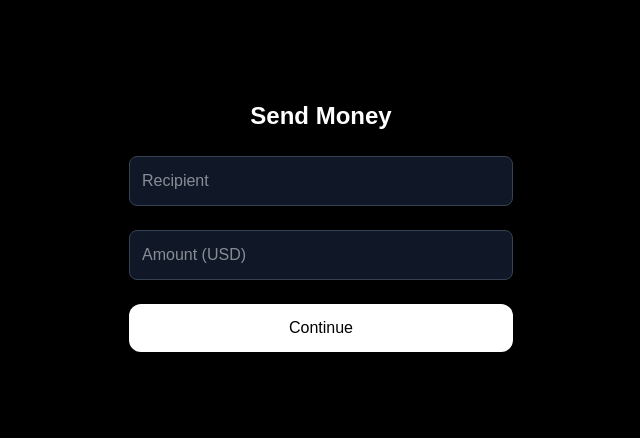
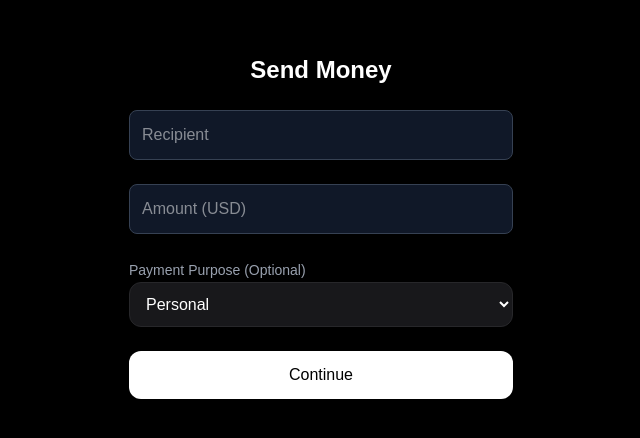
Before and after one commit to zephyon-labs/zephipay-frontend, a Next.js app: page /send in a window 1280 px wide. Shown: the part 174-612 px from the top of the page, without its empty margins (319-959 px from the left). Built offline with nearby package versions, Linux system fonts and the light colour scheme.

Commit message:
Add payment purpose metadata and stabilize send flow

```diff
--- a/src/app/confirm/page.tsx
+++ b/src/app/confirm/page.tsx
@@ -8,9 +8,12 @@ export default function ConfirmPage() {
 
   const recipient = params.get("recipient");
   const amount = params.get("amount");
+  const purpose = params.get("purpose");
 
   const handleSend = () => {
-    router.push(`/sending?recipient=${recipient}&amount=${amount}`);
+    router.push(
+      `/sending?recipient=${recipient}&amount=${amount}&purpose=${purpose}`
+    );
   };
 
   return (
@@ -22,7 +25,9 @@ export default function ConfirmPage() {
           Sending <span className="text-white font-medium">${amount}</span> to
         </p>
 
-        <p className="text-white text-lg">{recipient}</p>
+        <p className="text-white text-lg break-all">{recipient}</p>
+
+        <p className="text-sm text-gray-500">Purpose: {purpose}</p>
 
         <button
           onClick={handleSend}
--- a/src/app/send/page.tsx
+++ b/src/app/send/page.tsx
@@ -4,23 +4,24 @@ import { useState } from "react";
 import { useRouter } from "next/navigation";
 
 export default function SendPage() {
+  const router = useRouter();
+
   const [recipient, setRecipient] = useState("");
   const [amount, setAmount] = useState("");
-  const router = useRouter();
+  const [purpose, setPurpose] = useState("Personal");
 
   const handleContinue = () => {
     if (!recipient || !amount) return;
 
-    router.push(`/confirm?recipient=${recipient}&amount=${amount}`);
+    router.push(
+      `/confirm?recipient=${recipient}&amount=${amount}&purpose=${purpose}`
+    );
   };
 
   return (
-    <main className="min-h-screen bg-black text-white flex items-center justify-center">
+    <main className="min-h-screen bg-black text-white flex items-center justify-center px-6">
       <div className="w-full max-w-sm space-y-6">
-
-        <h2 className="text-2xl font-semibold text-center">
-          Send Money
-        </h2>
+        <h2 className="text-2xl font-semibold text-center">Send Money</h2>
 
         <input
           type="text"
@@ -38,13 +39,30 @@ export default function SendPage() {
           className="w-full p-3 rounded-lg bg-gray-900 border border-gray-700"
         />
 
+        <div className="space-y-2 text-left">
+          <label className="text-sm text-gray-400">
+            Payment Purpose (Optional)
+          </label>
+
+          <select
+            value={purpose}
+            onChange={(e) => setPurpose(e.target.value)}
+            className="w-full p-3 rounded-xl bg-zinc-900 text-white border border-zinc-800"
+          >
+            <option>Personal</option>
+            <option>Business</option>
+            <option>Contractor</option>
+            <option>Expense Split</option>
+            <option>Other</option>
+          </select>
+        </div>
+
         <button
           onClick={handleContinue}
           className="w-full py-3 bg-white text-black rounded-xl font-medium"
         >
           Continue
         </button>
-
       </div>
     </main>
   );
--- a/src/app/sending/page.tsx
+++ b/src/app/sending/page.tsx
@@ -6,10 +6,12 @@ import { useRouter, useSearchParams } from "next/navigation";
 export default function SendingPage() {
   const router = useRouter();
   const params = useSearchParams();
-  const hasSent = useRef(false);
 
   const recipient = params.get("recipient");
   const amount = params.get("amount");
+  const purpose = params.get("purpose");
+
+  const hasSent = useRef(false);
 
   useEffect(() => {
     if (hasSent.current) return;
@@ -21,26 +23,36 @@ export default function SendingPage() {
         headers: {
           "Content-Type": "application/json",
         },
-        body: JSON.stringify({ recipient, amount }),
+        body: JSON.stringify({
+          recipient,
+          amount,
+        }),
       });
 
       const data = await res.json();
 
       if (data.success) {
         router.push(
-          `/delivered?recipient=${recipient}&amount=${amount}&receipt=${data.receiptId}`
+          `/delivered?recipient=${recipient}&amount=${amount}&purpose=${purpose}&receipt=${data.receiptId}`
         );
       }
     };
 
     sendPayment();
-  }, [router, recipient, amount]);
+  }, [router, recipient, amount, purpose]);
 
   return (
     <main className="min-h-screen bg-black text-white flex items-center justify-center">
       <div className="text-center space-y-4">
         <p className="text-lg">Sending...</p>
-        <p className="text-gray-500 text-sm">Securing receipt</p>
+
+        <p className="text-gray-500 text-sm">
+          Securing receipt on Solana Devnet
+        </p>
+
+        <p className="text-xs text-gray-600">
+          Purpose: {purpose}
+        </p>
       </div>
     </main>
   );
```
